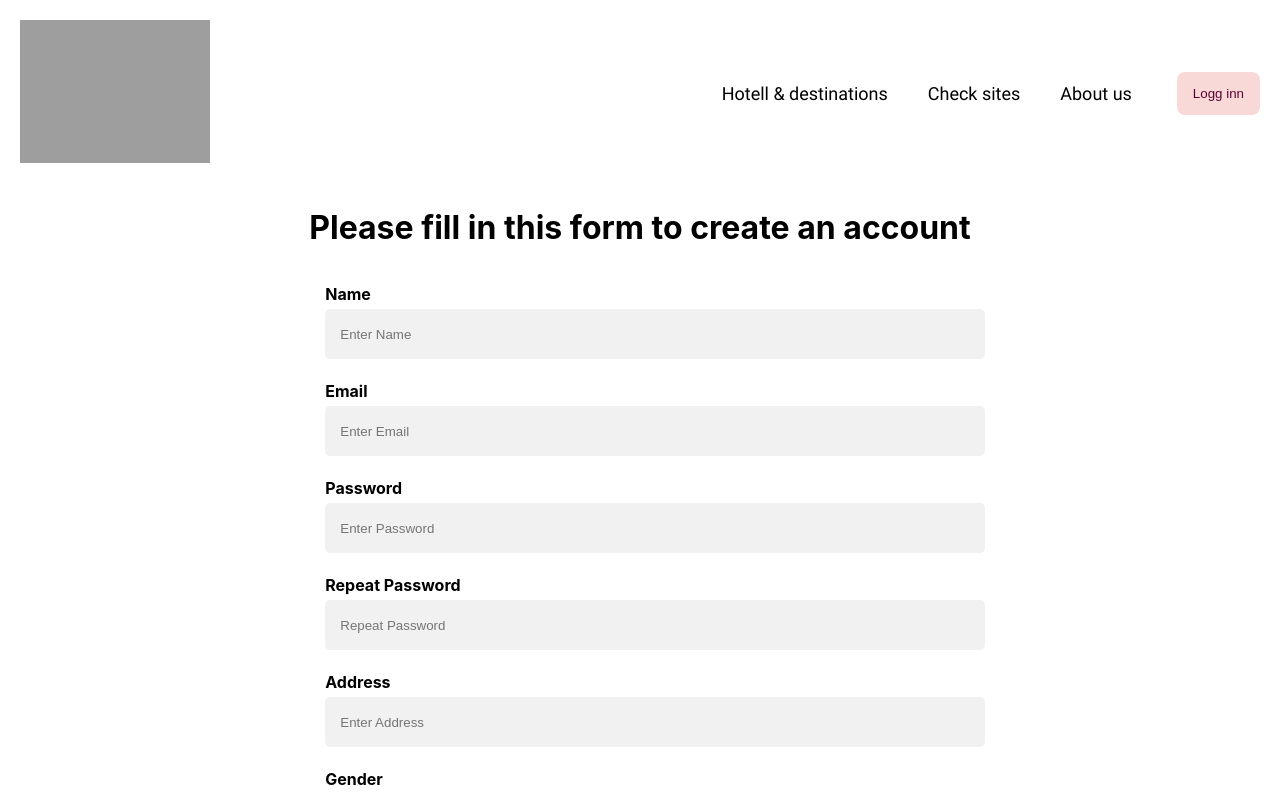
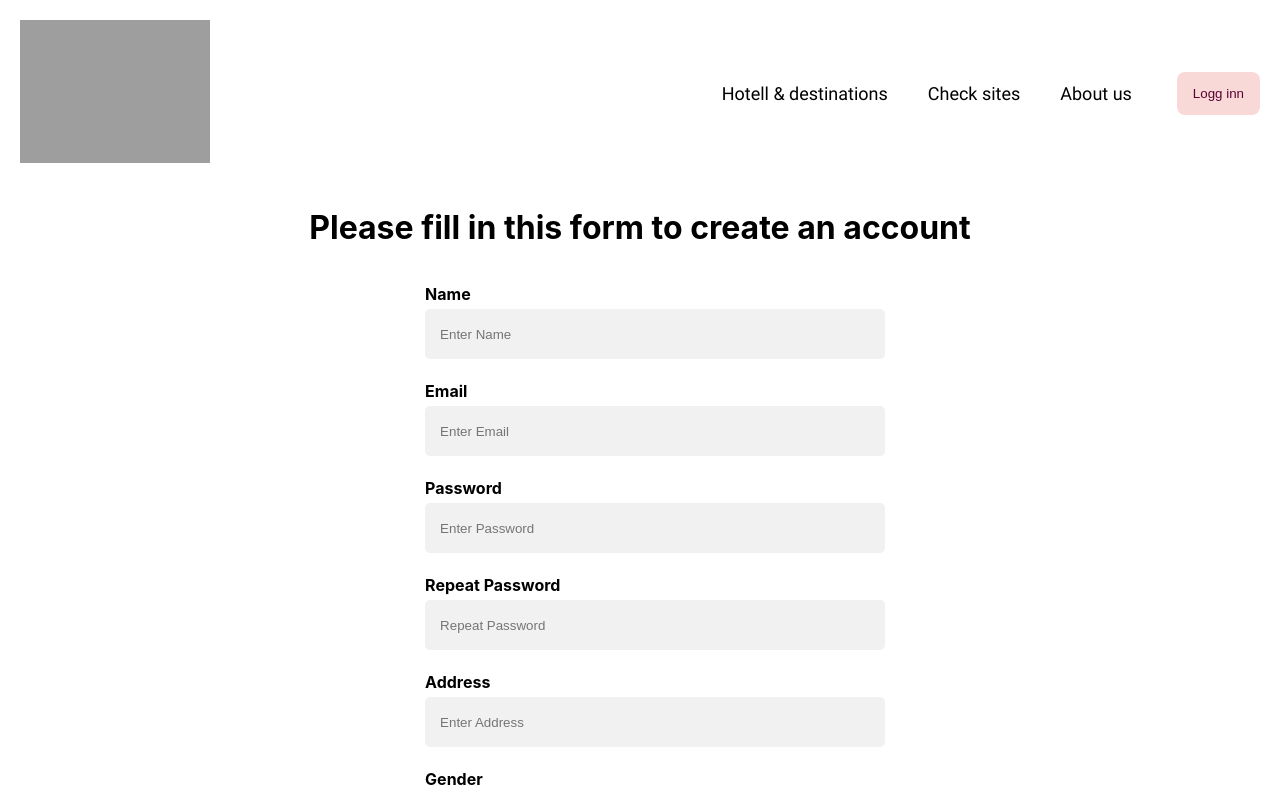
Before and after one commit to JanNordskog/StayfinderGruppe6, a React (Create React App) app in the folder frontend/: page /registrer in a window 1280 px wide. Shown: the top 792 px of the page. Built offline with nearby package versions, Linux system fonts and the light colour scheme.

Commit message:
You can now log in with email

```diff
--- a/frontend/src/LoginForm.js
+++ b/frontend/src/LoginForm.js
@@ -41,7 +41,7 @@ function LoginForm() {
           </label>
           <input
             type="text"
-            placeholder="Enter Username"
+            placeholder="Enter Username or email"
             name="uname"
             required
             value={username}
--- a/frontend/src/RegistrerForm.css
+++ b/frontend/src/RegistrerForm.css
@@ -1,17 +1,12 @@
 /* Base Styles */
 .RegistrerForm {
     display: grid;
-    justify-content: center;
-    align-items: center;
+    place-items: center;
     height: 100vh;
 }
 
 .RegistrerForm .container {
     padding: 16px;
-}
-
-RegisterForm.h1{
-
 }
 
 .RegistrerForm input[type="text"],
```
Also changed, not shown: 1 other file (tests, documents, lock files or other folders).
